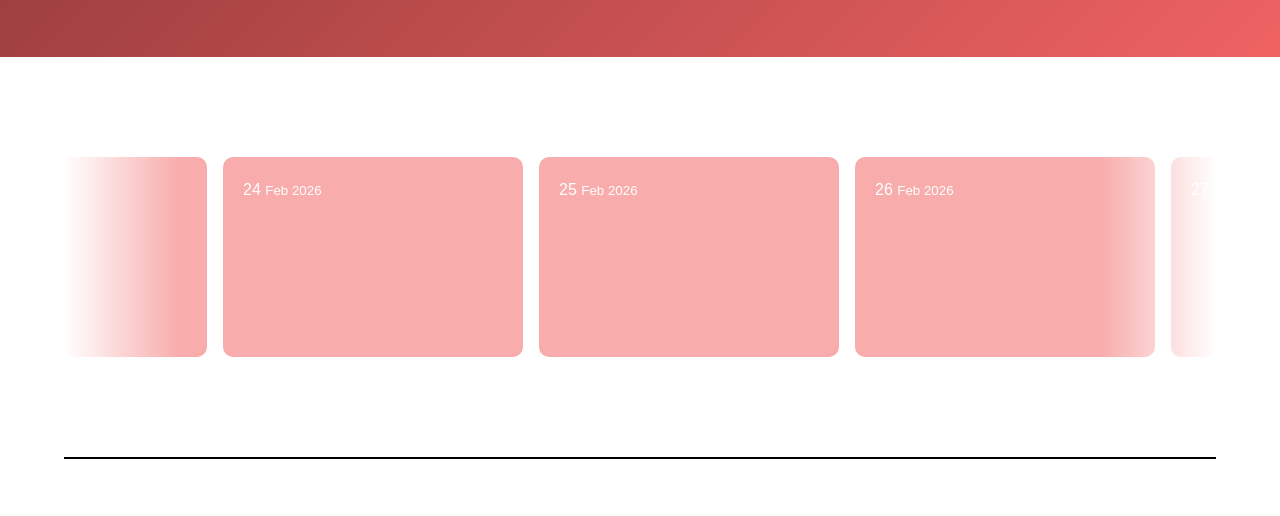
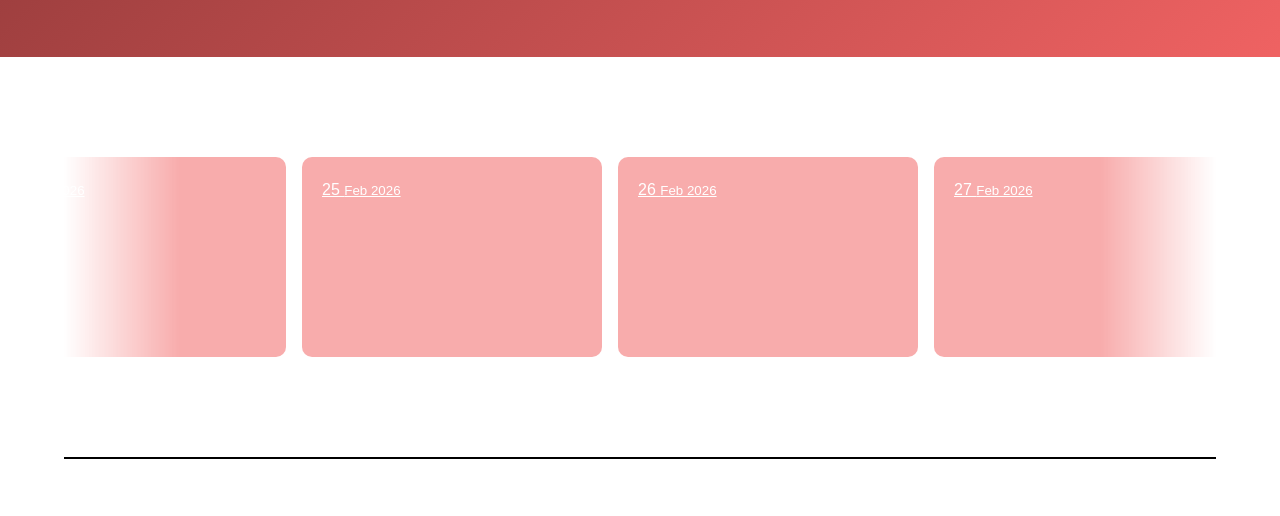
Before and after one commit to cyrosaurusrex/BlogSite, a plain HTML site: page SitonMorales/index.html in a window 1280 px wide. Shown: the part 511-1027 px from the top of the page. Drawn offline with Linux system fonts and the light colour scheme.

Commit message:
Replace div elements with anchor tags in carousel

```diff
--- a/SitonMorales/index.html
+++ b/SitonMorales/index.html
@@ -24,19 +24,18 @@
     </section>
         <div class="carousel">
             <div class="group">
-                <div class="card">22 <small>Feb 2026</small></div>
-                <div class="card">23 <small>Feb 2026</small></div>
-                <div class="card">24 <small>Feb 2026</small></div>
-                <div class="card">25 <small>Feb 2026</small></div>
-                <div class="card">26 <small>Feb 2026</small></div>
-                <div class="card">27 <small>Feb 2026</small></div>
-                <!------duplicate for infinite loop------->
-                <div class="card">22 <small>Feb 2026</small></div>
-                <div class="card">23 <small>Feb 2026</small></div>
-                <div class="card">24 <small>Feb 2026</small></div>
-                <div class="card">25 <small>Feb 2026</small></div>
-                <div class="card">26 <small>Feb 2026</small></div>
-                <div class="card">27 <small>Feb 2026</small></div>
+                <a href="pages/Blog23.html" class="card">23 <small>Feb 2026</small></a>
+                <a href="pages/Blog24.html" class="card">24 <small>Feb 2026</small></a>
+                <a href="pages/Blog25.html" class="card">25 <small>Feb 2026</small></a>
+                <a href="pages/Blog26.html" class="card">26 <small>Feb 2026</small></a>
+                <a href="pages/Blog27.html" class="card">27 <small>Feb 2026</small></a>
+
+                <!-------duplicate for infinite loop----->
+                <a href="pages/Blog23.html" class="card">23 <small>Feb 2026</small></a>
+                <a href="pages/Blog24.html" class="card">24 <small>Feb 2026</small></a>
+                <a href="pages/Blog25.html" class="card">25 <small>Feb 2026</small></a>
+                <a href="pages/Blog26.html" class="card">26 <small>Feb 2026</small></a>
+                <a href="pages/Blog27.html" class="card">27 <small>Feb 2026</small></a>
             </div>
         </div>
 
```
